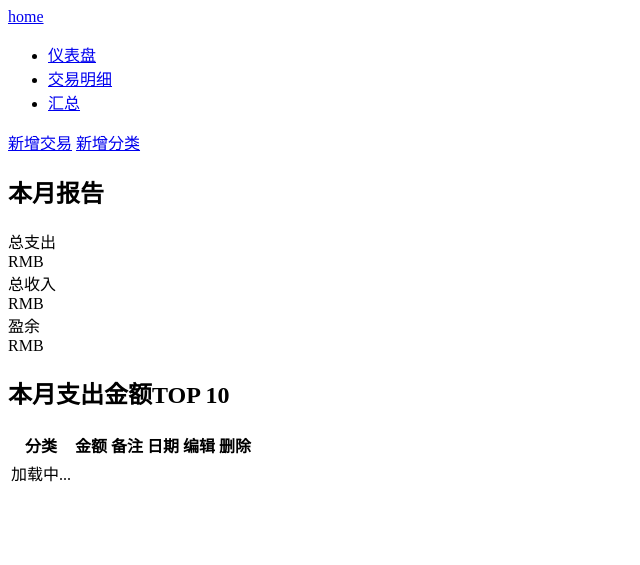
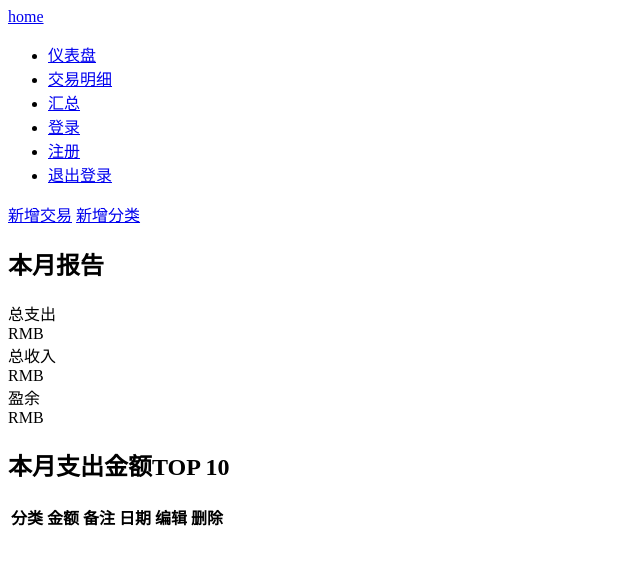
Before and after one commit to XX-chan/accounting-system-, a Flask app: page / in a window 1280 px wide. Shown: the top 565 px of the page, without its empty margins (0-640 px from the left). Run offline with Flask 3, Linux system fonts and the light colour scheme; data that the repository does not hold is empty; parts of the project's set-up code (start-up, migrations or seed data) failed here and were passed over.

Commit message:
feat(templates): 首页导航中增加注册、登录、登出链接入口

```diff
--- a/app/templates/home.html
+++ b/app/templates/home.html
@@ -13,6 +13,9 @@
                 <li><a href="{{url_for('user.index')}}">仪表盘</a></li>
                 <li><a href="{{url_for('transaction.all_ts_page')}}">交易明细</a></li>
                 <li><a href="#">汇总</a></li>
+                <li><a href="{{url_for('user.login_page')}}">登录</a></li>
+                <li><a href="{{url_for('user.register_page')}}">注册</a></li>
+                <li><a href="{{url_for('user.logout')}}">退出登录</a></li>
             </ul>
         </nav>
 
@@ -55,7 +58,7 @@
 
                 <tbody id="expenseList">
                     <tr>
-                        <td>加载中...</td>
+                        <td></td>
                     </tr>
 
                 </tbody>
```
